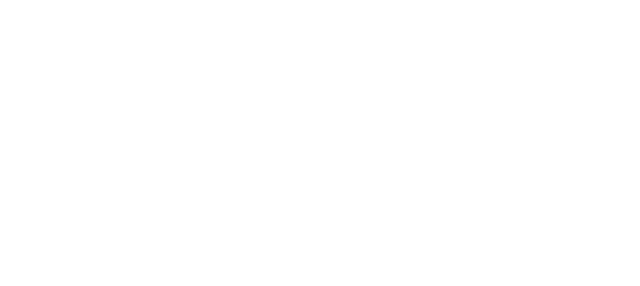
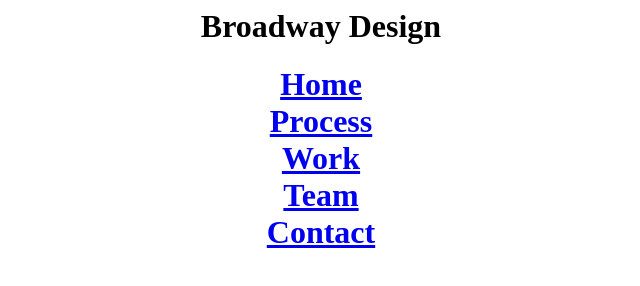
Before and after one commit to HeartfulCoder/broadway, a plain HTML site: page index.html in a window 1280 px wide. Shown: the whole page, without its empty margins (319-959 px from the left). Drawn offline with Linux system fonts and the light colour scheme.

Commit message:
second commit for Broadway

```diff
--- a/index.html
+++ b/index.html
@@ -1,8 +1,16 @@
 <html>
 <head>
-  <title>Broadway</title>
-  <link href="resources/css/style.css" type="text/css"rel="stylesheet">
+  <title>Broadway Design</title>
+  <link href="resources/css/style.css"type="text/css"rel="stylesheet">
 </head>
 <body>
+  <div class="header">
+  <h1> Broadway Design <h1>
+      <a class ="Nav" href="#">Home</a><br>
+      <a class="Nav" href="#process">Process</a><br>
+      <a class="Nav" href ="#work">Work</a><br>
+      <a class="Nav" href ="#team">Team</a><br>
+      <a class="Nav" href ="#contact">Contact</a>
+  </div>
   <body>
 <html>
--- a/resources/css/style.css
+++ b/resources/css/style.css
@@ -0,0 +1,9 @@
+body{
+  text-align: center;
+}
+header.h1{
+  color: white;
+  font-family: Helvetica;
+  font-size: 70px;
+  font-weight: bold;
+}
```
